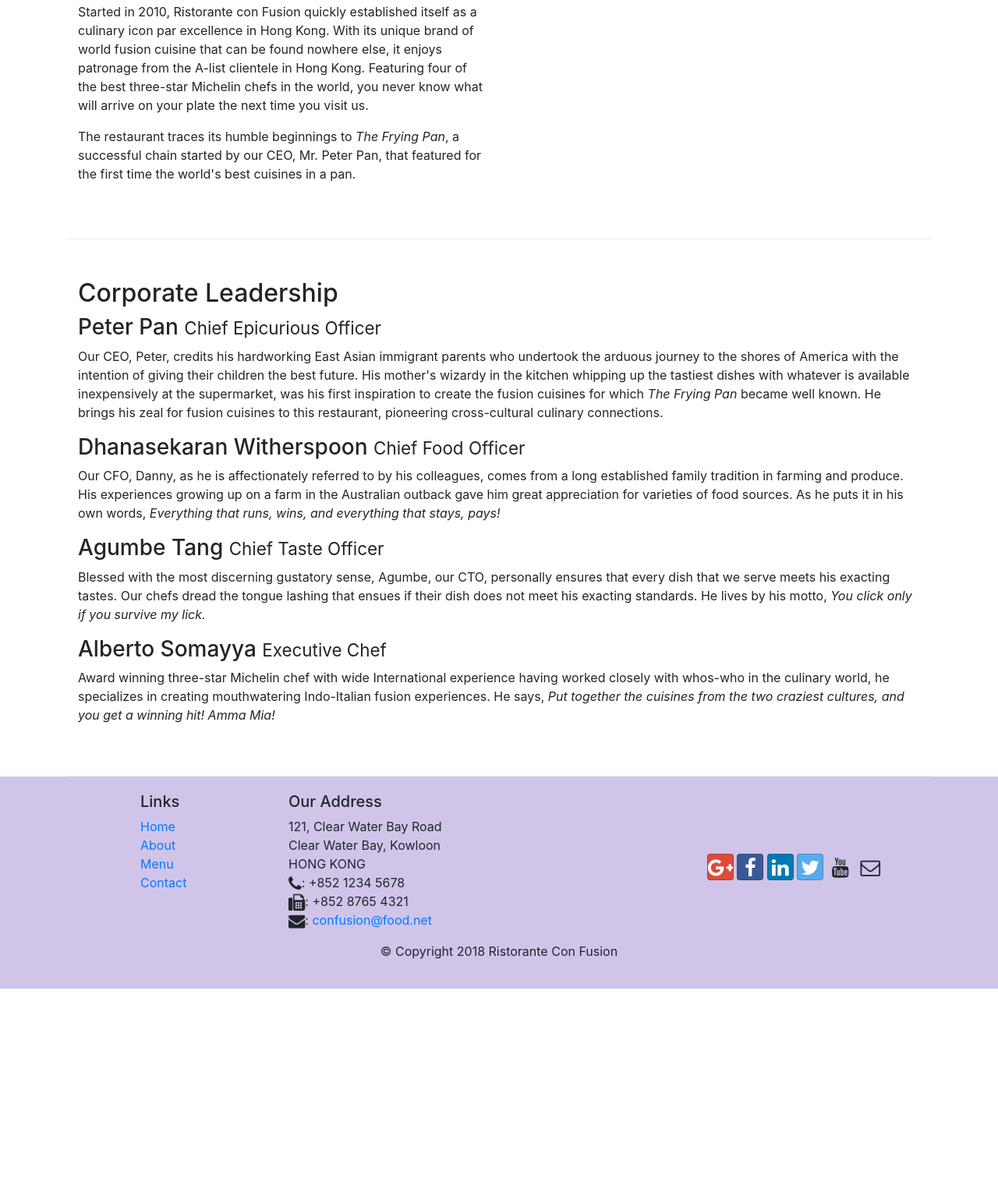
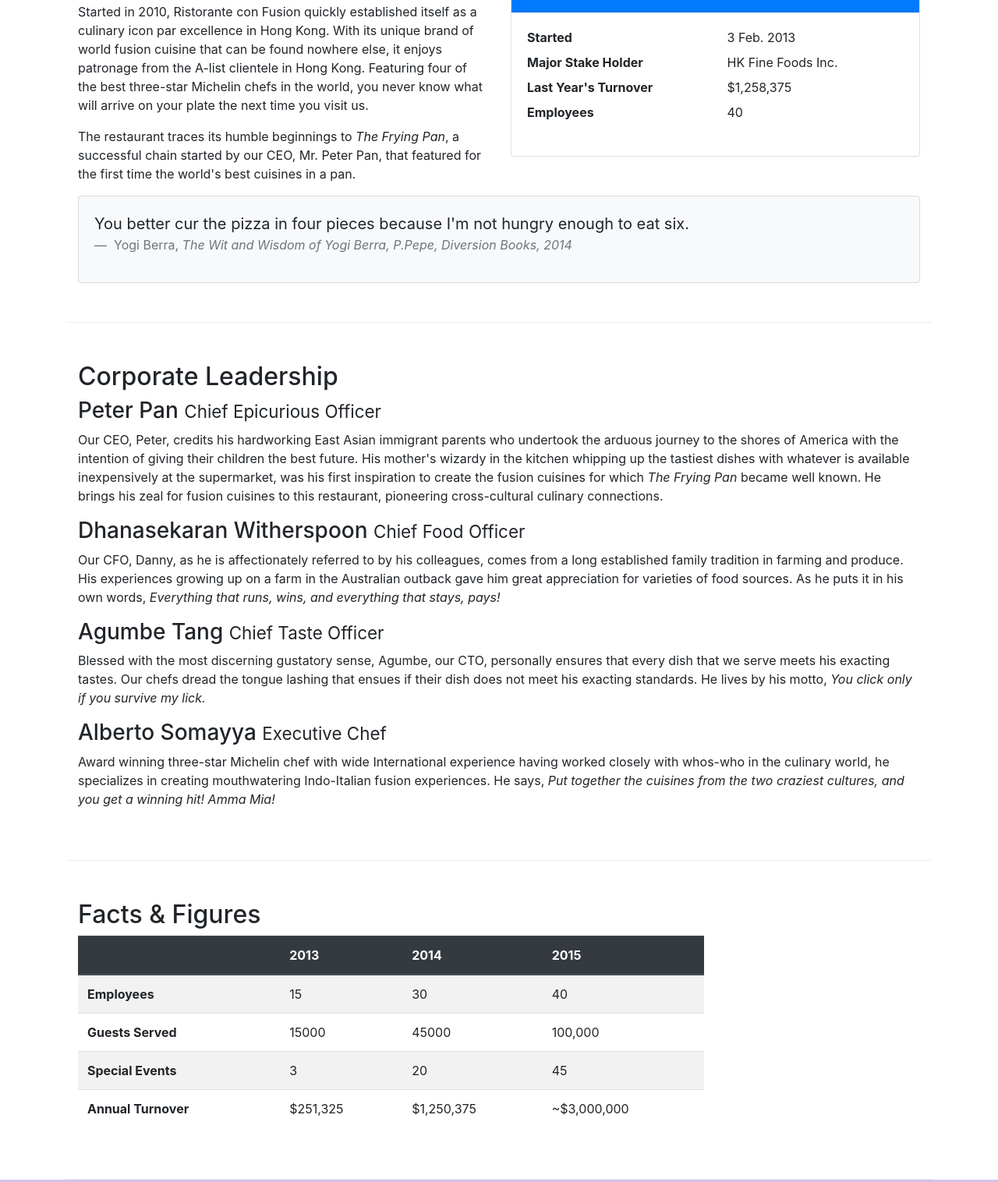
Before and after one commit to kirby-santos/bootstrap-practice, a website: page aboutus.html in a window 1280 px wide. Shown: the part 558-2074 px from the top of the page at 78% size. Before the commit the page ends 1826 px from the top, so only its background shows below. Drawn offline with nearby package versions, Linux system fonts and the light colour scheme.

Commit message:
Added tables and cards in aboutus.html

```diff
--- a/aboutus.html
+++ b/aboutus.html
@@ -67,7 +67,35 @@
               <p>Started in 2010, Ristorante con Fusion quickly established itself as a culinary icon par excellence in Hong Kong. With its unique brand of world fusion cuisine that can be found nowhere else, it enjoys patronage from the A-list clientele in Hong Kong.  Featuring four of the best three-star Michelin chefs in the world, you never know what will arrive on your plate the next time you visit us.</p>
               <p>The restaurant traces its humble beginnings to <em>The Frying Pan</em>, a successful chain started by our CEO, Mr. Peter Pan, that featured for the first time the world's best cuisines in a pan.</p>
           </div>
-          <div>
+
+          <div class="col-sm">
+            <div class="card">
+              <h3 class="card-header bg-primary text-white">Facts at a Glance</h3>
+              <div class="card-body">
+                <dl class="row">
+                  <dt class="col-6">Started</dt>
+                  <dd class="col-6">3 Feb. 2013</dd>
+                  <dt class="col-6">Major Stake Holder</dt>
+                  <dd class="col-6">HK Fine Foods Inc.</dd>
+                  <dt class="col-6">Last Year's Turnover</dt>
+                  <dd class="col-6">$1,258,375</dd>
+                  <dt class="col-6">Employees</dt>
+                  <dd class="col-6">40</dd>
+                </dl>
+              </div>
+            </div>
+          </div>
+
+          <div class="col-12">
+            <div class="card card-body bg-light">
+              <blockquote class="blockquote">
+                <p class="mb-0">You better cur the pizza in four pieces because I'm not hungry enough to eat six.</p>
+                <footer class="blockquote-footer">
+                    Yogi Berra,
+                    <cite title="Source Title">The Wit and Wisdom of Yogi Berra, P.Pepe, Diversion Books, 2014</cite>
+                </footer>
+              </blockquote>
+            </div>
           </div>
       </div>
 
@@ -86,6 +114,52 @@
           </div>
      </div>
 
+     <div class="row row-content">
+       <div class="col-12 col-sm-9">
+         <h2>Facts &amp; Figures</h2>
+         <div class="table-responsive">
+           <table class="table table-striped">
+             <thead class="thead-dark">
+               <tr>
+                 <th>&nbsp;</th>
+                 <th>2013</th>
+                 <th>2014</th>
+                 <th>2015</th>
+               </tr>
+             </thead>
+             <tbody>
+               <tr>
+                 <th>Employees</th>
+                 <td>15</td>
+                 <td>30</td>
+                 <td>40</td>
+               </tr>
+               <tr>
+                 <th>Guests Served</th>
+                 <td>15000</td>
+                 <td>45000</td>
+                 <td>100,000</td>
+               </tr>
+               <tr>
+                 <th>Special Events</th>
+                 <td>3</td>
+                 <td>20</td>
+                 <td>45</td>
+               </tr>
+               <tr>
+                 <th>Annual Turnover</th>
+                 <td>$251,325</td>
+                 <td>$1,250,375</td>
+                 <td>~$3,000,000</td>
+               </tr>
+             </tbody>
+           </table>
+         </div>
+       </div>
+       <div class="col-12 col-sm-3">
+
+       </div>
+     </div>
   </div>
 
   <footer class="footer">
```
